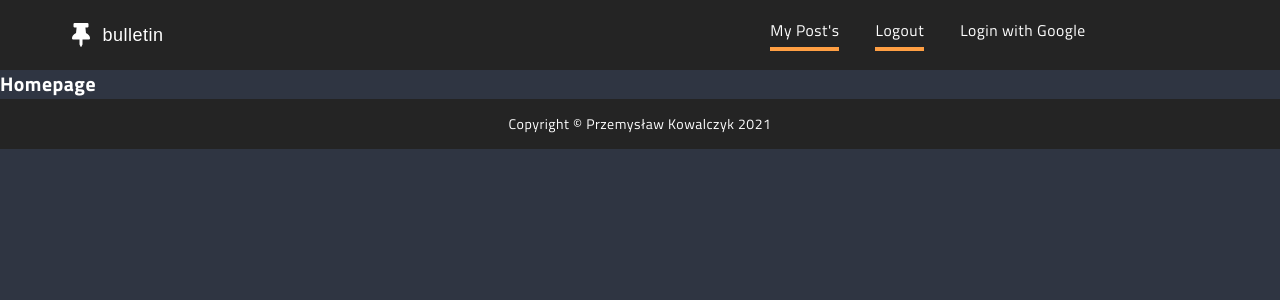
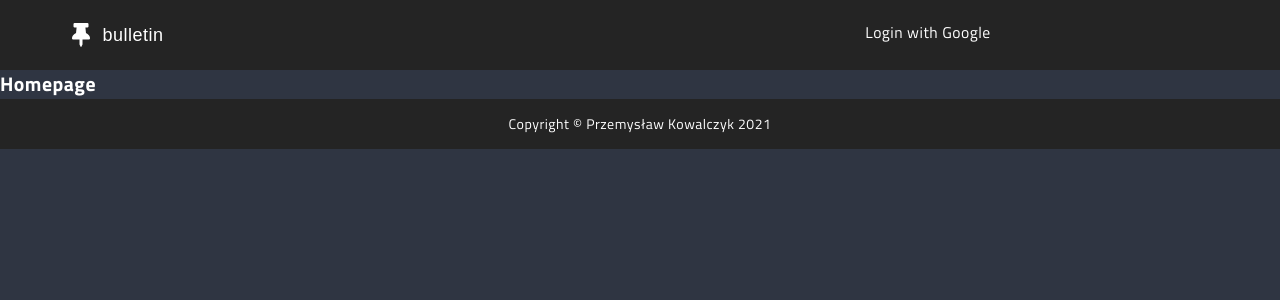
Before and after one commit to PrzemyslawKowalczyk924/bulletin-board, a React (Create React App) app: page / in a window 1280 px wide. Shown: the top 300 px of the page. Built offline with nearby package versions, Linux system fonts and the light colour scheme.

Commit message:
Continue work on Header.js. Part II

```diff
--- a/src/components/common/Icon/Icon.js
+++ b/src/components/common/Icon/Icon.js
@@ -1,4 +1,3 @@
-/*eslint linebreak-style: ["error", "windows"]*/
 import React from 'react';
 import PropTypes from 'prop-types';
 
--- a/src/components/layout/Header/Header.js
+++ b/src/components/layout/Header/Header.js
@@ -1,4 +1,4 @@
-import React from 'react';
+import React, { useState } from 'react';
 import PropTypes from 'prop-types';
 import {NavLink, Link} from 'react-router-dom';
 import clsx from 'clsx';
@@ -10,7 +10,17 @@ import styles from './Header.module.scss';
 import { Grid, Row, Col } from 'react-flexbox-grid';
 import Icon from '../../common/Icon/Icon';
 
-const Component = ({className, children}) => (
+const Component = ({className, children}) => {
+  /* state = {
+    visible: true
+  } */
+  /* props = {
+
+  } */
+
+  const [userOnline, setUserOnline] = useState(false);
+
+  return (
     <div className={clsx(className, styles.root)}>
       <Grid>
         <Row between="md" middle="xs">
@@ -24,15 +34,17 @@ const Component = ({className, children}) => (
           </Col>
           <Col md={6}>
             <nav>
-            <NavLink to='/' activeClassName='active'>My Post&apos;s</NavLink>
-            <NavLink to='/' activeClassName='active'>Logout</NavLink>
-            <NavLink to='/auth/google' activeClassName='active'>Login with Google</NavLink>
+              {userOnline ? <NavLink to='/post' activeClassName='active'>My Post&apos;s</NavLink> : null }
+              {userOnline ? <NavLink to='/post' activeClassName='active' onClick={() => setUserOnline(false)}>Logout</NavLink> : null }
+              {!userOnline ? <NavLink to='/auth/google' activeClassName='active' onClick={() => setUserOnline(true)}>Login with Google</NavLink> : null }
+              {/* {state.visible ? <NavLink to='/post/add' activeClassName='active' onClick={() => setUserOnline(true)}>Testing</NavLink> : null } */}
             </nav>
           </Col>
         </Row>
       </Grid>
     </div>
   );
+};
 
 Component.propTypes = {
   children: PropTypes.node,
--- a/src/redux/initialState.js
+++ b/src/redux/initialState.js
@@ -1,4 +1,9 @@
 export const initialState = {
+  user: {
+    isOnline: true,
+    isOffline: false,
+    email: 'johndoe@example.com',
+  },
   posts: {
     data: {},
     loading: {
```
Lines whose indentation alone changed are shown as unchanged.
